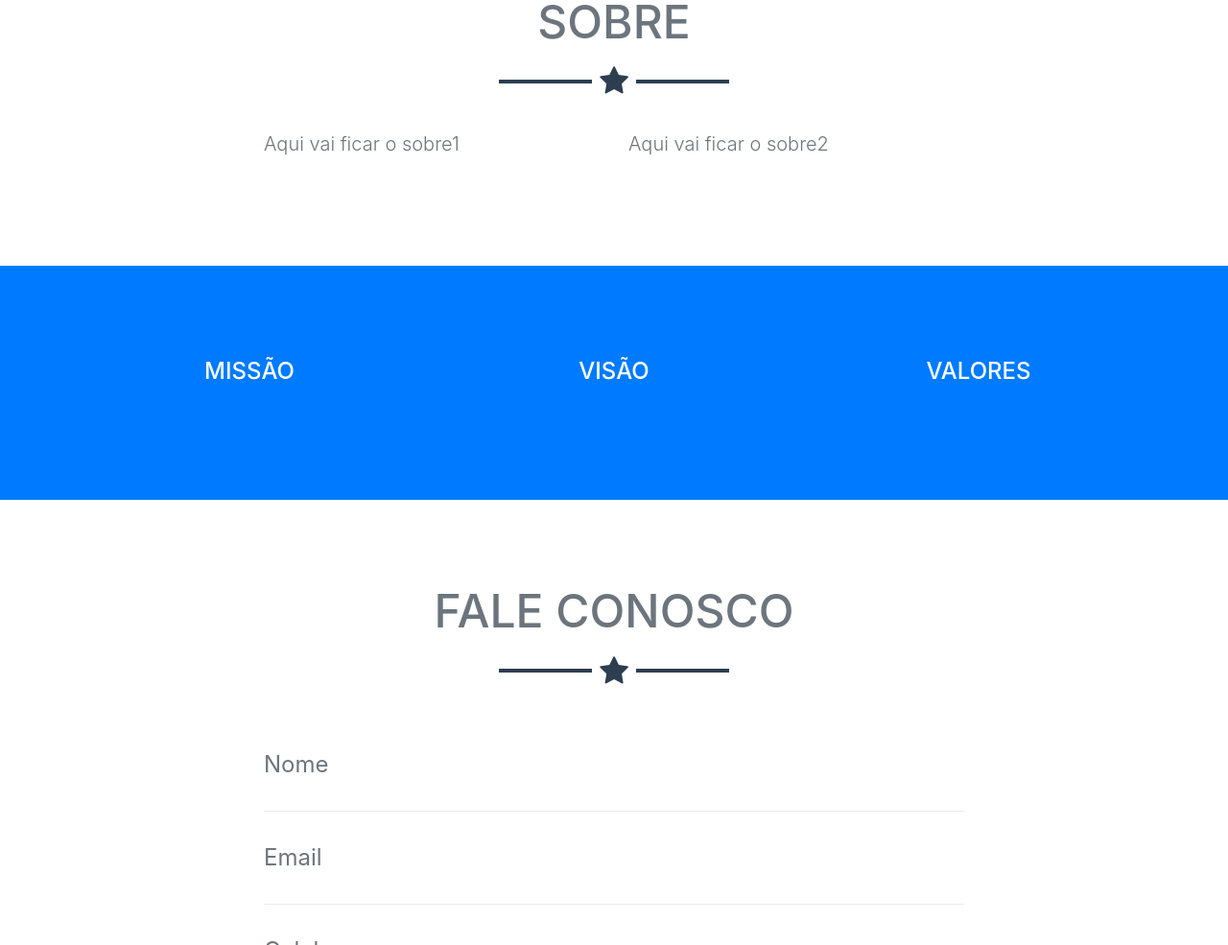
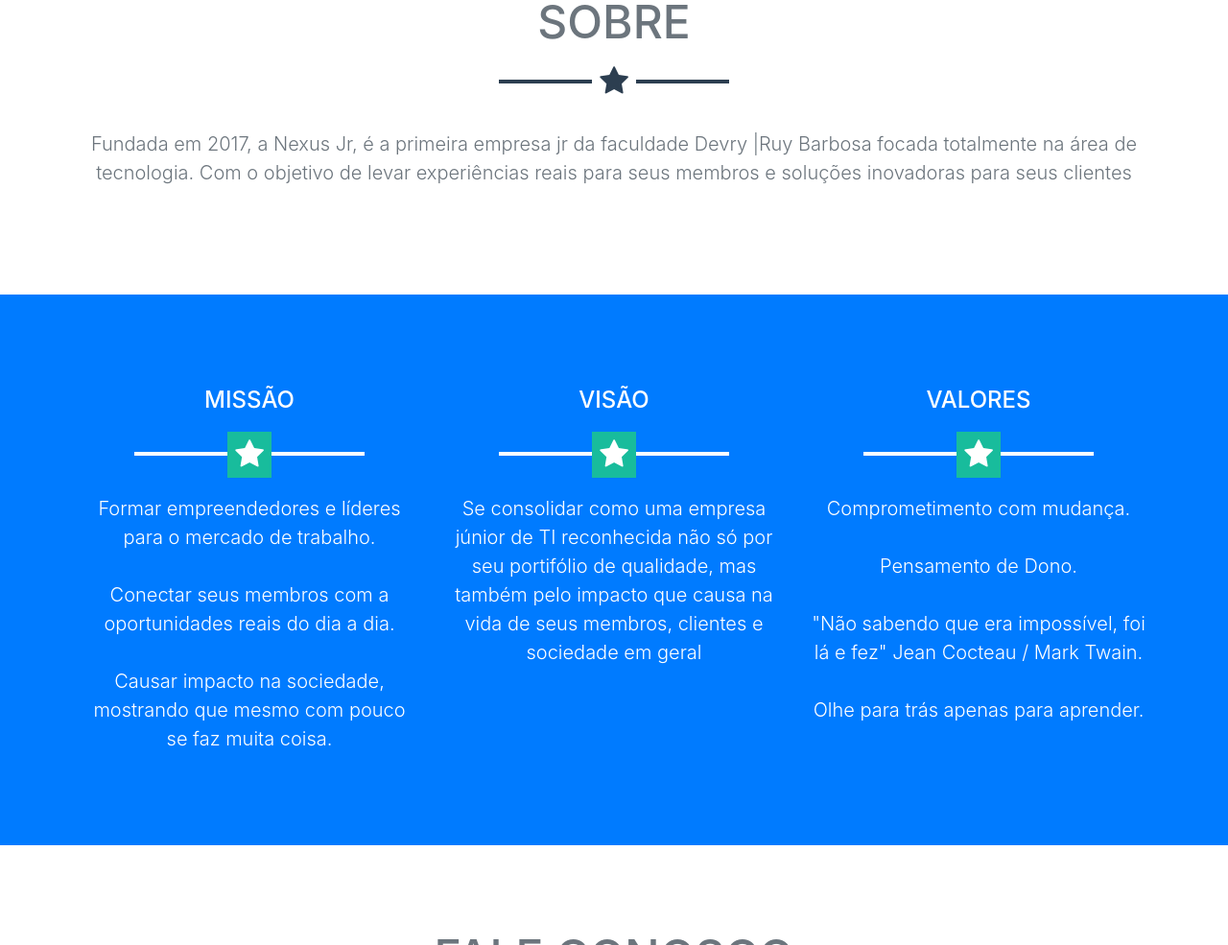
Before and after one commit to nexusjr/Site, a website with bundled scripts: page index.html in a window 1280 px wide. Shown: the part 877-1862 px from the top of the page at 96% size. Built offline with nearby package versions, Linux system fonts and the light colour scheme.

Commit message:
Texto e estrelinhas
Escrita dos textos faltantes e colocardo estrelinhas na missão

```diff
--- a/index.html
+++ b/index.html
@@ -139,13 +139,13 @@
       <div class="container">
         <h2 class="text-center text-uppercase text-secondary">Sobre</h2>
         <hr class="star-dark mb-5">
-        <div class="row">
-          <div class="col-lg-4 ml-auto">
-            <p class="lead">Aqui vai ficar o sobre1</p>
-          </div>
-          <div class="col-lg-4 mr-auto">
-            <p class="lead">Aqui vai ficar o sobre2</p>
-          </div>
+        <div class="row tex">
+          <!-- <div class="col-lg-4 ml-auto" > -->
+            <p class="lead text-center">Fundada em 2017, a Nexus Jr, é a primeira empresa jr da faculdade Devry |Ruy Barbosa focada totalmente na área de tecnologia. Com o objetivo de levar experiências reais para seus membros e soluções inovadoras para seus clientes</p>
+          <!-- </div> -->
+          <!-- <div class="col-lg-4 mr-auto"> -->
+            <!-- <p class="lead"></p> -->
+          <!-- </div> -->
         </div>
       </div>
     </section>
@@ -157,15 +157,24 @@
         <div class="row">
           <div class="col-md-4 mb-5 mb-lg-0">
             <h4 class="text-uppercase mb-4">Missão</h4>
-             <p class="lead mb-0"></p>
+			<hr class="star-light">
+             <p class="lead mb-0">Formar empreendedores e líderes para o mercado de trabalho.
+			 <br><br>Conectar seus membros com a oportunidades reais do dia a dia.
+			 <br><br>Causar impacto na sociedade, mostrando que mesmo com pouco se faz muita coisa.</p>
           </div>
           <div class="col-md-4 mb-5 mb-lg-0">
             <h4 class="text-uppercase mb-4">Visão</h4>
-			 <p class="lead mb-0"></p>
+			<hr class="star-light">
+			 <p class="lead mb-0"> Se consolidar como uma empresa júnior de TI reconhecida não só por seu portifólio de qualidade, mas também pelo impacto que causa na vida de seus membros, clientes e sociedade em geral</p>
           </div>
 			<div class="col-md-4">
              <h4 class="text-uppercase mb-4">Valores</h4>
-             <p class="lead mb-0"></p>
+			 <hr class="star-light">
+             <p class="lead mb-0">Comprometimento com mudança.
+			   <br><br>Pensamento de Dono.
+			   <br><br>"Não sabendo que era impossível, foi lá e fez" Jean Cocteau / Mark Twain.
+			   <br><br>Olhe para trás apenas para aprender.
+			 </p>
 			</div>
         </div>
       </div>
```
